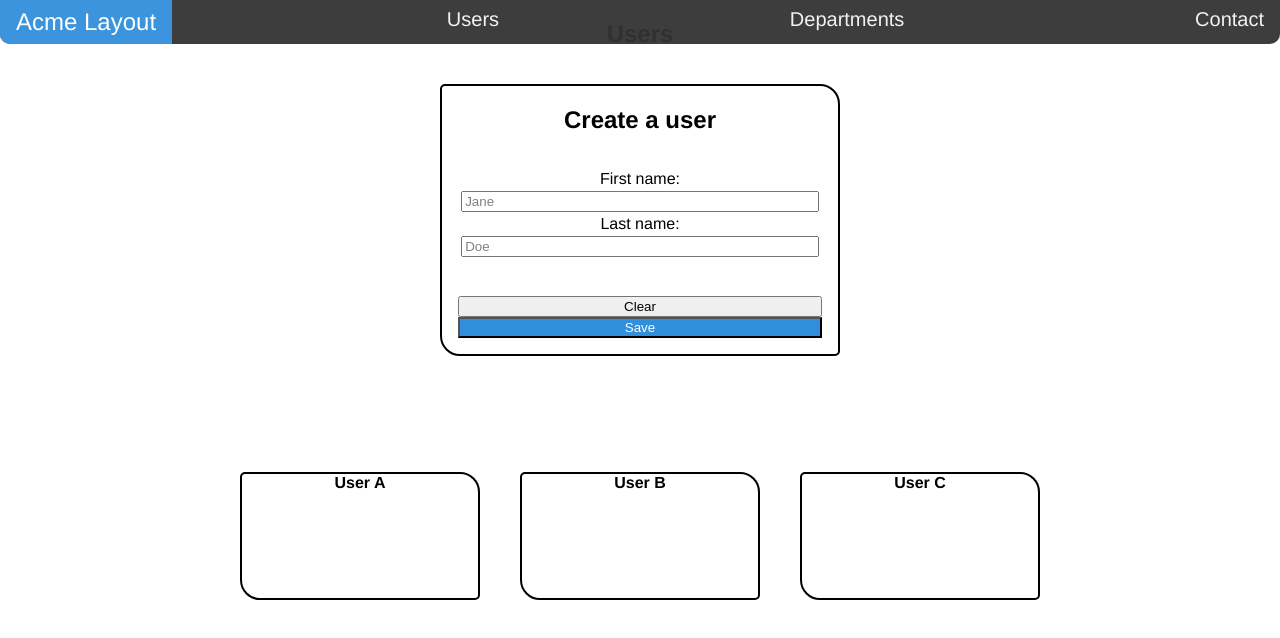
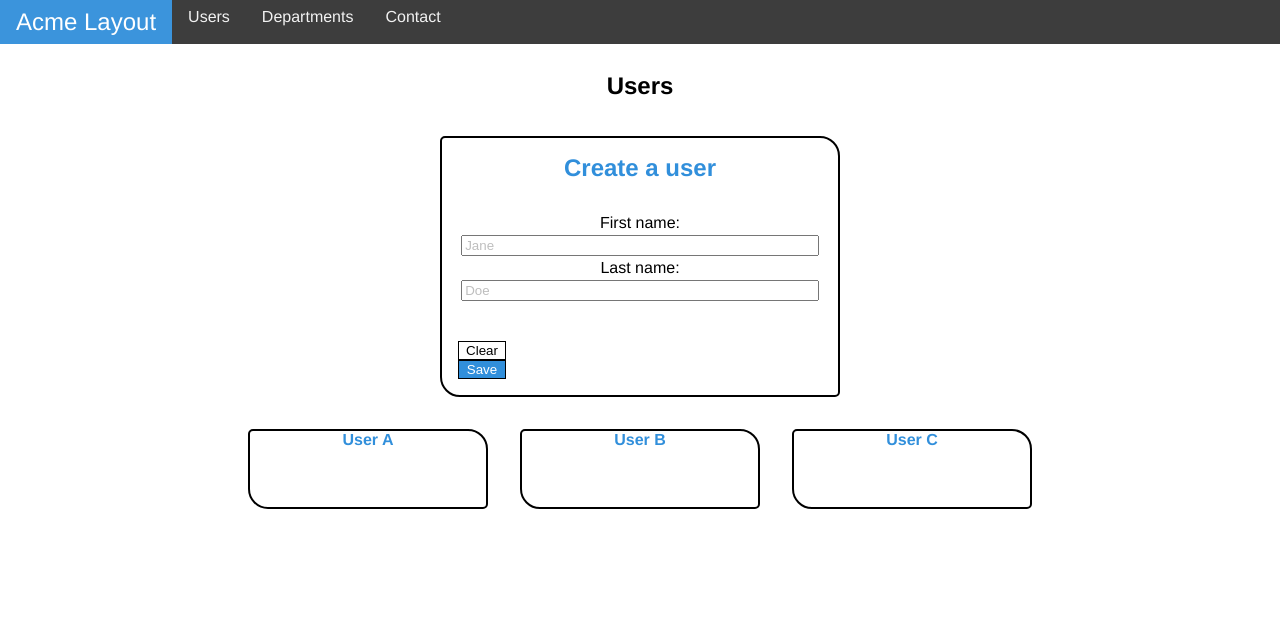
Before and after one commit to ami-rashid/acme-flex-box, a plain HTML site: page index.html in a window 1280 px wide. Drawn offline with Linux system fonts and the light colour scheme.

Commit message:
Updated layout

```diff
--- a/index.html
+++ b/index.html
@@ -3,6 +3,7 @@
     <head>
         <title>ACME login</title>
         <link rel='stylesheet' href='style.css'>
+        <meta name="viewport" content="width=device-width, initial-scale=1">
     </head>
     <body>
         <div class="header">
--- a/style.css
+++ b/style.css
@@ -5,27 +5,25 @@
 .header {
     display: flex;
     flex-direction: row;
-    justify-content: space-between;
-    position: fixed;
+    justify-content: left;
     width: 100%;
     background-color: #333;
     opacity: 0.95;
     overflow: hidden;
     margin-bottom: 0.5rem;
-    border-radius: 0px 0px 10px 10px;
 }
 
 .header a {
-    float: left;
+    display: flex;
+    justify-content: flex-start;
     color: #f2f2f2;
-    justify-items: center;
     padding: 0.5rem 1rem;
     text-decoration: none;
-    font-size: 1.25rem;
+    font-size: 1rem;
 }
 
 .header a:hover {
-    background-color: #eff870;
+    background-color: #fce041;
     color: black;
 }
 
@@ -55,18 +53,18 @@ body {
 }
 
 div h2 {
-    color: 318fdb;
-    margin-left: auto;
-    margin-right: auto;
+    color: #318fdb;
+    margin: 1rem;
 }
 
 div h4 {
-    color: 318fdb;
+    color: #318fdb;
     width: 15rem;
-    height: 8rem;
-    margin: 20px;
+    height: 5rem;
+    margin: 1rem;
     border: solid 2px black;
     border-radius: 5px 20px;
+    margin-top: 1rem;
 }
 
 section.Users {
@@ -74,7 +72,6 @@ section.Users {
     flex-direction: row;
     justify-content: center;
     flex-wrap: wrap;
-    padding: 5rem;
 }
 
 div.createUser {
@@ -87,29 +84,49 @@ form {
     display: flex;
     flex-direction: column;
     padding: 1rem;
-    justify-content: center;
+    align-content: center;
 }
 
 #fname {
     margin: 0.2rem;
-    color: gray;
+    color: rgb(190, 190, 190);
 }
 #lname {
     margin: 0.2rem;
-    color: gray;
+    color: rgb(190, 190, 190);
+}
+
+#clear {
+    max-width: 3rem;
+    background-color: white;
+    border: solid 1px black;
 }
 
 #save {
+    max-width: 3rem;
     background-color: #318fdb;
     color: white;
+    border: solid 1px black;
 }
 
 @media (max-width:500px){
     .header{
+        display: flex;
         flex-direction: column;
+        width: 100%;
     }
+
+    body {
+        margin: 0px;
+    }
+
+    .createUser {
+        max-width: 90%;
+    }
+
     section.Users{
-        justify-content: center;
+        display: flex;
+        max-width: 90%;
         flex-direction: column;
     }
 }
```
